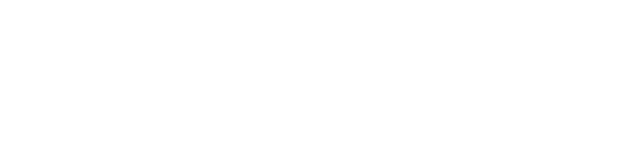
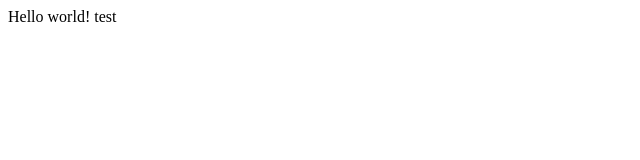
Before and after one commit to Alonboa/github-actions-test-2, a plain HTML site: page index.html in a window 1280 px wide. Shown: the whole page, without its empty margins (0-640 px from the left). Drawn offline with Linux system fonts and the light colour scheme.

Commit message:
test action

```diff
--- a/index.html
+++ b/index.html
@@ -7,6 +7,8 @@
     <title>Document</title>
 </head>
 <body>
-
+    <div>
+        Hello world! test
+    </div>
 </body>
 </html>
```
Also changed, not shown: 1 other file.
